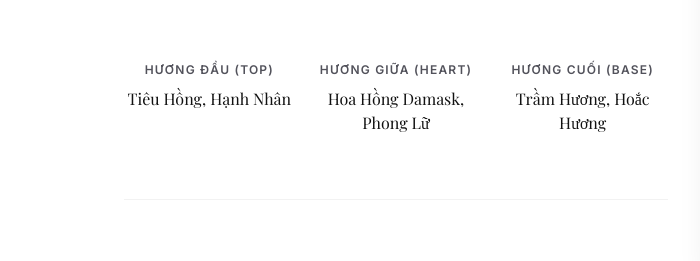
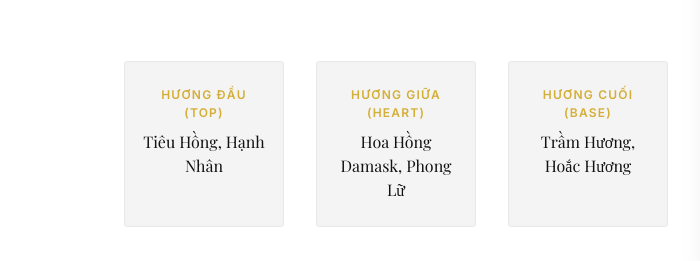
Before and after one commit to qbo17296/luxperfume, a website built with Vite: page pages/product.html in a window 1280 px wide. Shown: the part 520-781 px from the top of the page, 580-1280 px from the left. Built offline with nearby package versions, Linux system fonts and the light colour scheme; a web font is replaced by a local one.

Commit message:
Style fragrance notes as luxurious boxed cards

```diff
--- a/pages/product.html
+++ b/pages/product.html
@@ -87,7 +87,7 @@
         .notes-list {
             display: grid;
             grid-template-columns: 1fr 1fr 1fr;
-            gap: var(--spacing-sm);
+            gap: var(--spacing-md);
             margin-bottom: var(--spacing-lg);
             padding-bottom: var(--spacing-lg);
             border-bottom: 1px solid var(--border-light);
@@ -95,6 +95,17 @@
 
         .note-item {
             text-align: center;
+            padding: 1.5rem 1rem;
+            border: 1px solid var(--border-light);
+            background: var(--surface-light);
+            border-radius: 4px;
+            transition: all var(--transition-fast);
+        }
+
+        .note-item:hover {
+            border-color: var(--gold-primary);
+            box-shadow: 0 10px 20px rgba(212, 175, 55, 0.08);
+            transform: translateY(-3px);
         }
 
         .note-title {
@@ -102,7 +113,7 @@
             font-weight: 600;
             text-transform: uppercase;
             letter-spacing: 0.1em;
-            color: var(--text-secondary);
+            color: var(--gold-primary);
             margin-bottom: 0.5rem;
             display: block;
         }
```
